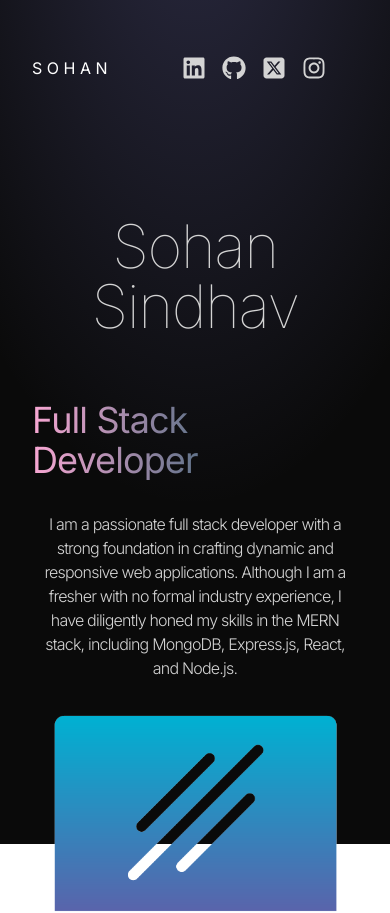
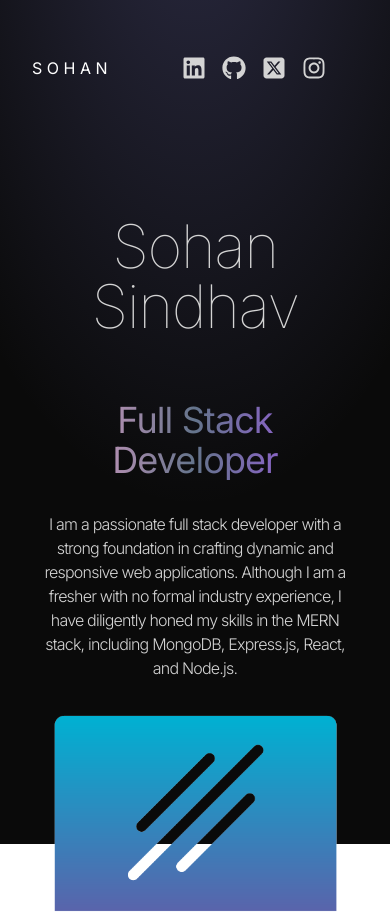
Before and after one commit to sohan-sindhav/new_portfolio, a React (Vite) app: page / in a window 390 px wide. Shown: the top 913 px of the page. Built offline with nearby package versions, Linux system fonts and the light colour scheme.

Commit message:
fix: title in center for mobiles

```diff
--- a/src/Components/hero.jsx
+++ b/src/Components/hero.jsx
@@ -30,7 +30,7 @@
               variants={container(0.5)}
               initial="hidden"
               animate="visible"
-              className="bg-gradient-to-r from-pink-300 via-slate-500 to-purple-500 bg-clip-text text-4xl tracking-tight text-transparent "
+              className="bg-gradient-to-r from-pink-300 via-slate-500 to-purple-500 bg-clip-text text-4xl tracking-tight text-transparent text-center lg:text-left "
             >
               Full Stack Developer
             </motion.span>
```
